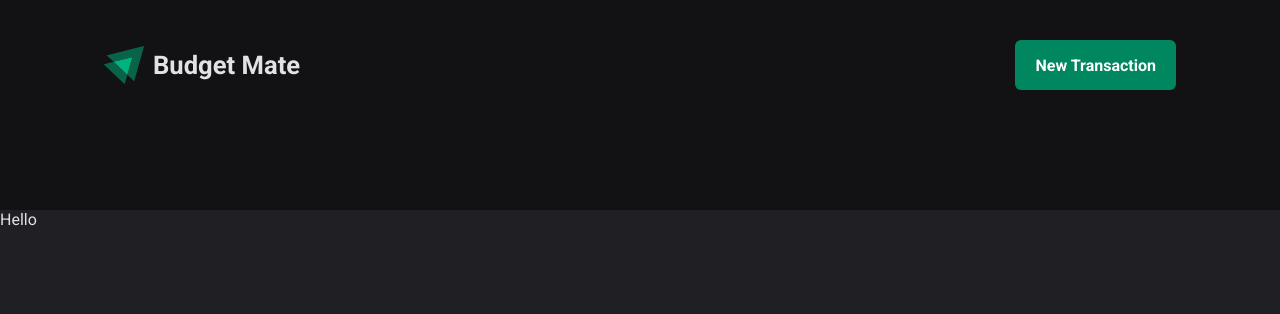
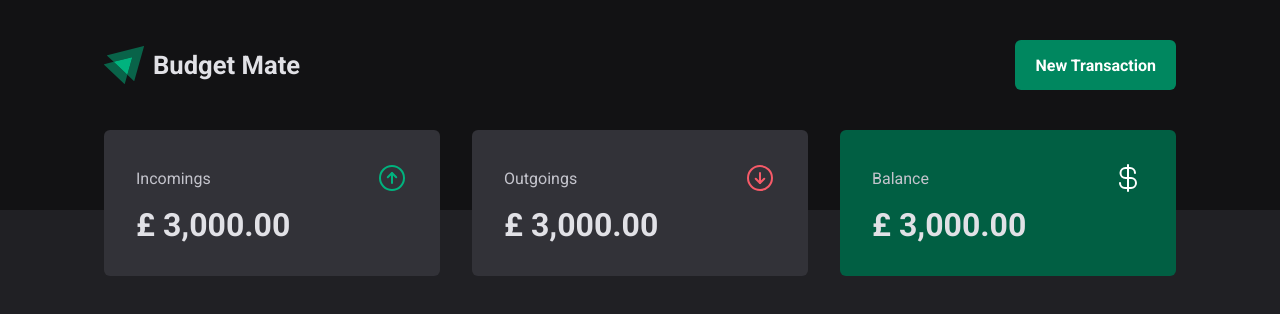
Before and after one commit to gabrielcedran/budget-mate, a React (Vite) app: page / in a window 1280 px wide. Shown: the top 314 px of the page. Built offline with nearby package versions, Linux system fonts and the light colour scheme.

Commit message:
Summary component

```diff
--- a/package.json
+++ b/package.json
@@ -10,6 +10,7 @@
     "preview": "vite preview"
   },
   "dependencies": {
+    "phosphor-react": "^1.4.1",
     "react": "^18.3.1",
     "react-dom": "^18.3.1",
     "styled-components": "^6.1.12"
--- /dev/null
+++ b/src/components/Summary/index.tsx
@@ -0,0 +1,32 @@
+import { ArrowCircleDown, ArrowCircleUp, CurrencyDollar } from "phosphor-react";
+import { SummaryCard, SummaryContainer } from "./styles";
+
+export function Summary() {
+    return (
+        <SummaryContainer>
+            <SummaryCard>
+                <header>
+                    <span>Incomings</span>
+                    <ArrowCircleUp size={32} color="#00b37e"/>
+                </header>
+                <strong>£ 3,000.00</strong>
+            </SummaryCard>
+
+            <SummaryCard>
+                <header>
+                    <span>Outgoings</span>
+                    <ArrowCircleDown size={32} color="#f75a68" />
+                </header>
+                <strong>£ 3,000.00</strong>
+            </SummaryCard>
+
+            <SummaryCard variant="green">
+                <header>
+                    <span>Balance</span>
+                    <CurrencyDollar size={32} color="#fff"/>
+                </header>
+                <strong>£ 3,000.00</strong>
+            </SummaryCard>
+        </SummaryContainer>
+    )
+}
--- /dev/null
+++ b/src/components/Summary/styles.ts
@@ -0,0 +1,44 @@
+import styled, { css } from "styled-components";
+
+
+export const SummaryContainer = styled.section`
+    width: 100%;
+    max-width: 1120px;
+    margin: 0 auto;
+    padding: 0 1.5rem;
+
+    display: grid;
+    grid-template-columns: repeat(3, 1fr);
+    gap: 2rem;
+
+    margin-top: -5rem;
+`
+
+interface SummaryCardProps {
+    variant?: "green"
+}
+
+export const SummaryCard = styled.div<SummaryCardProps>`
+    background: ${props => props.theme["gray-600"]};
+    border-radius: 6px;
+    padding: 2rem;
+    display: flex;
+    flex-direction: column;
+    gap: 0.75rem;
+
+    header {
+        display: flex;
+        align-items: center;
+        justify-content: space-between;
+        color: ${props => props.theme["gray-300"]}
+    }
+
+    strong {
+        display: block;
+        font-size: 2rem;
+    }
+
+    ${props => props.variant === "green" && css`
+        background: ${props.theme["green-700"]};
+    `}
+`
--- a/src/pages/Transactions/index.tsx
+++ b/src/pages/Transactions/index.tsx
@@ -1,8 +1,10 @@
 import { Header } from "../../components/Header";
+import { Summary } from "../../components/Summary";
 
 export function Transactions() {
-    return <div>
+    return (
+    <div>
         <Header />
-        Hello
-        </div>
+        <Summary />
+    </div>)
 }
```
Also changed, not shown: 1 other file (tests, documents, lock files or other folders).
